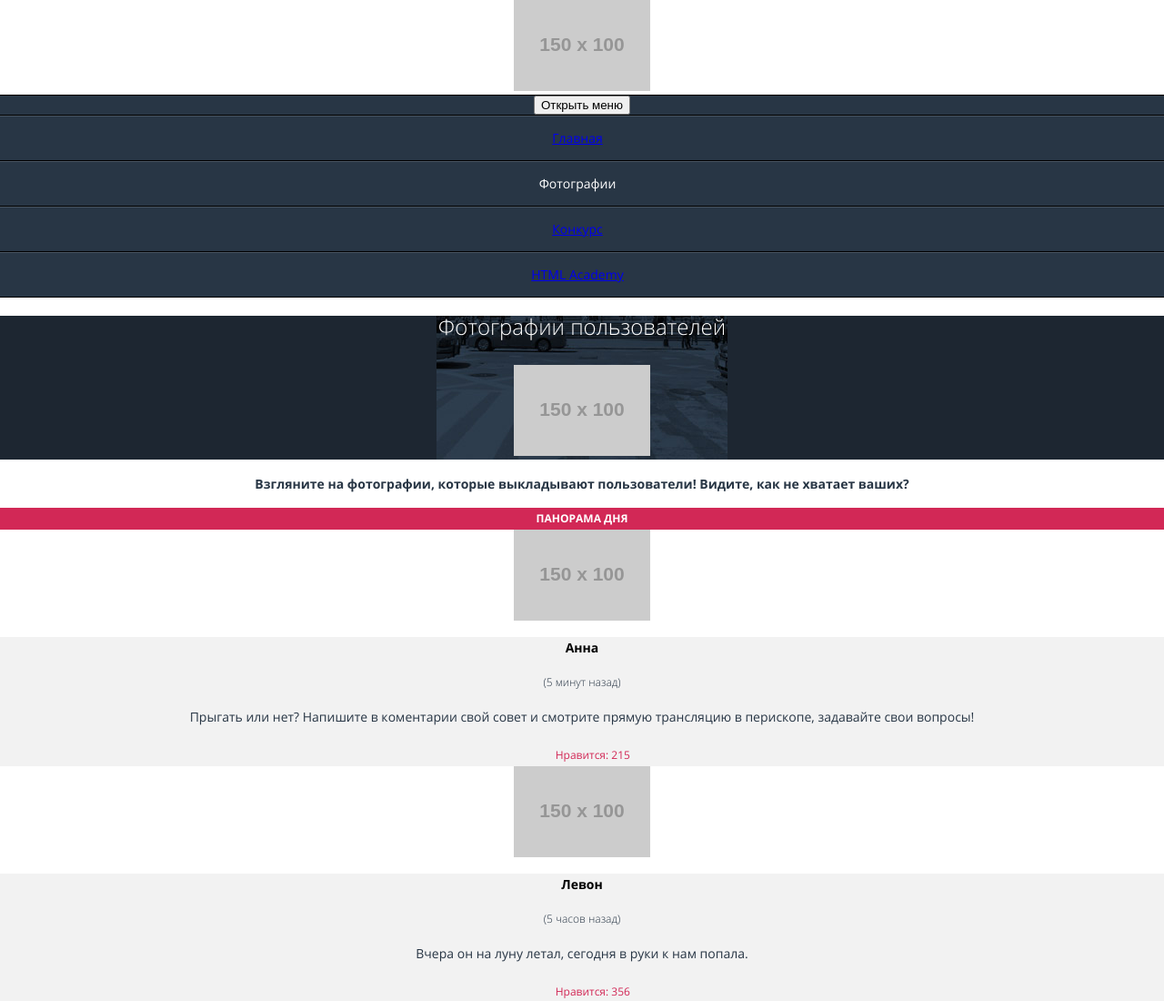
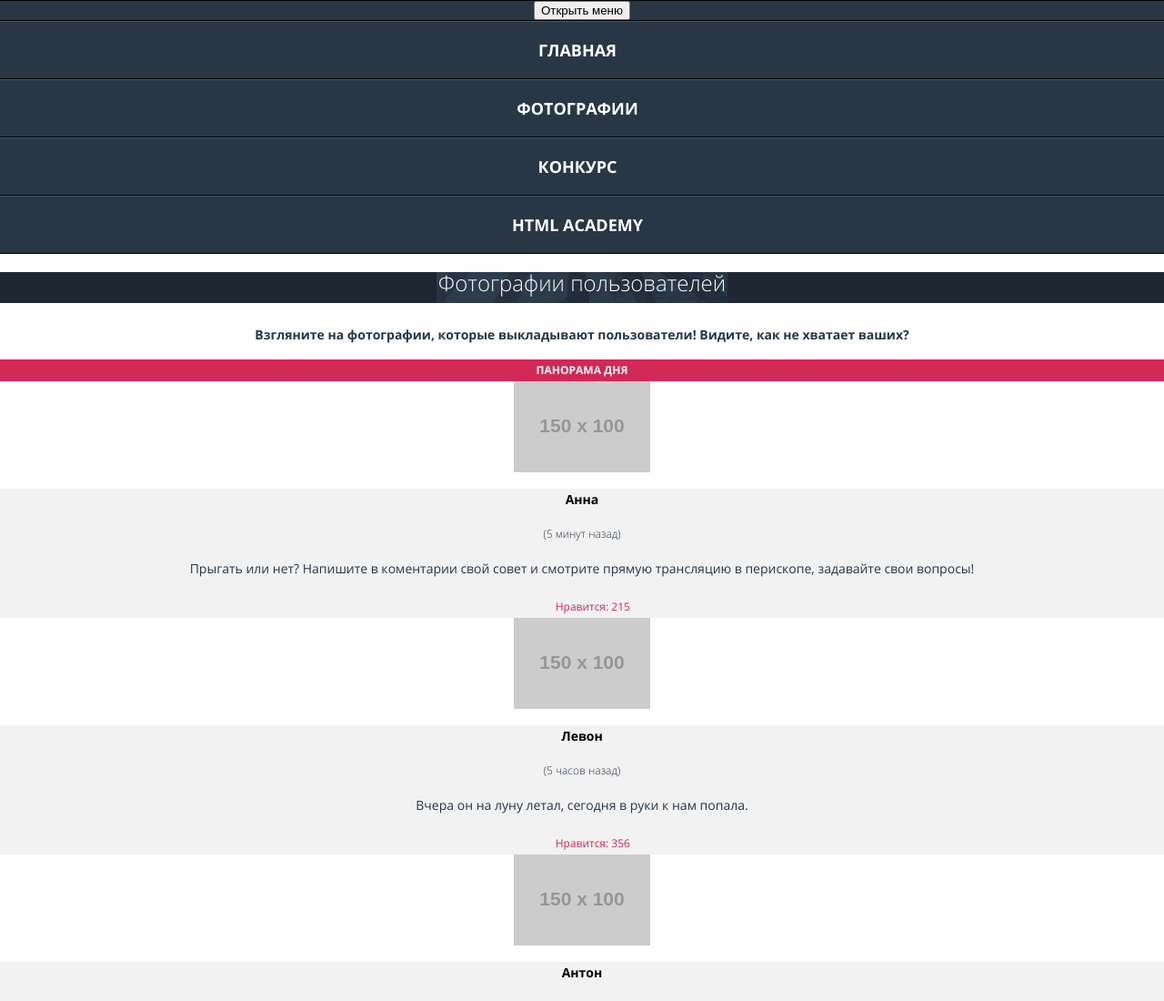
Before and after one commit to kholub1989/478141-pink, a plain HTML site: page source/photo.html in a window 1280 px wide. Shown: the top 1100 px of the page at 91% size. Drawn offline with nearby package versions, Linux system fonts and the light colour scheme; files that its build step writes are made by us from their sources; placeholder pictures from the web are drawn by us.

```diff
--- a/source/less/blocks/page-title.less
+++ b/source/less/blocks/page-title.less
@@ -3,6 +3,7 @@
   background-image: url("../img/bg-back-mobile@1x.jpg");
   background-position: center top;
   background-repeat: no-repeat;
+  background-size: auto;
 
   &__heading {
     color: @text--white;
--- a/source/photo.html
+++ b/source/photo.html
@@ -10,23 +10,23 @@
 <body>
   <header class="page-header">
     <a class="page-header__logo" href="index.html">
-    <img class="page-header__logo-image" src="http://placehold.it/150x100" alt="Логотип PINK">
+    <!--<img class="page-header__logo-image" src="http://placehold.it/150x100" alt="Логотип PINK">-->
     </a>
     <nav class="main-nav">
       <button class="main-nav__toggle" type="button">Открыть меню</button>
       <div class="main-nav__wrapper">
         <ul class="main-nav__list site-list">
           <li class="site-list__item stile-list__item--active">
-            <a href="index.html">Главная</a>
+            <a class="site-list__link" href="index.html">Главная</a>
           </li>
           <li class="site-list__item">
-            <a>Фотографии</a>
+            <a class="site-list__link">Фотографии</a>
           </li>
           <li class="site-list__item">
-            <a href="form.html">Конкурс</a>
+            <a class="site-list__link" href="form.html">Конкурс</a>
           </li>
           <li class="site-list__item">
-            <a href="#">HTML Academy</a>
+            <a class="site-list__link" href="#">HTML Academy</a>
           </li>
         </ul>
       </div>
@@ -38,7 +38,7 @@
       <div class="posts__wrapper">
         <div class="posts-title">
           <h1 class="posts-title__heading">Фотографии пользователей</h1>
-          <img class="posts-title__image" src="http://placehold.it/150x100" alt="PINK">
+          <!--<img class="posts-title__image" src="http://placehold.it/150x100" alt="PINK">-->
         </div>
         <div class="posts-slogan">
           <h2 class="posts-slogan__heading">Взгляните на фотографии, которые выкладывают пользователи! Видите, как не хватает ваших?</h2>
```
